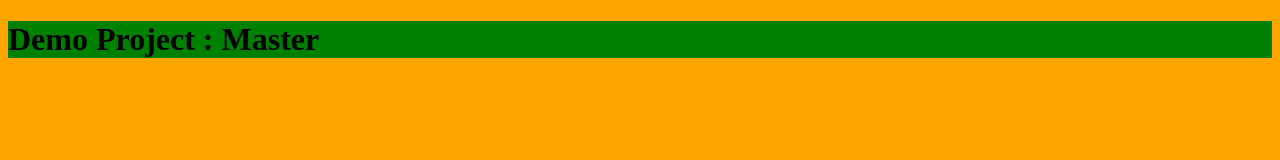
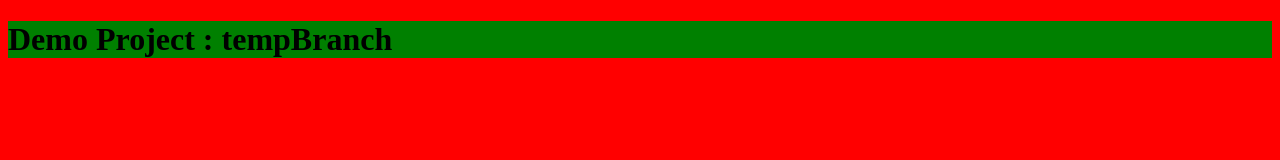
Before and after one commit to SapnaSecure/DemoWebsite, a plain HTML site: page index.html in a window 1280 px wide. Drawn offline with Linux system fonts and the light colour scheme.

Commit message:
file.txt added, and other files updated

```diff
--- a/index.html
+++ b/index.html
@@ -8,7 +8,7 @@
 	<link rel ="stylesheet" href = "styles.css">
 </head>
 <body>
-<h1>Demo Project : Master</h1>
+<h1>Demo Project : tempBranch</h1>
 
 </body>
 </html>
--- a/styles.css
+++ b/styles.css
@@ -1,5 +1,5 @@
 body{
-	background-color : orange;
+	background-color : red;
 }
 
 h1{
```
Also changed, not shown: file.txt (added).
